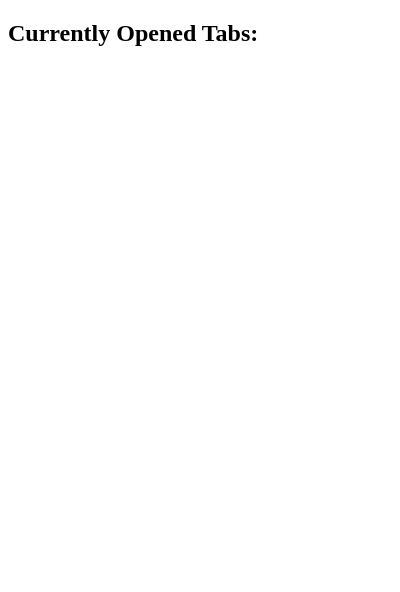
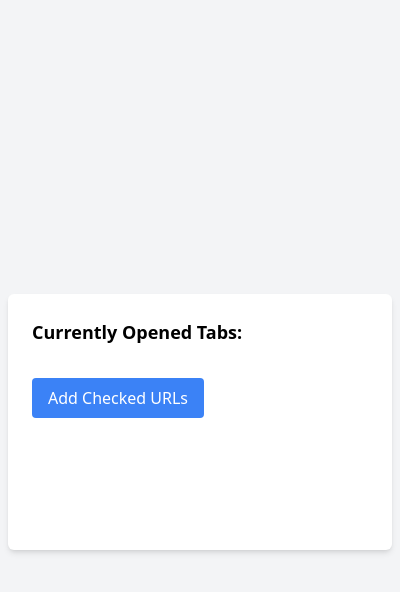
Before and after one commit to aaaallleen/Tab-Share, a browser extension: page src/popup.html in a window 400 px wide. Drawn offline with Linux system fonts and the light colour scheme.

Commit message:
trying out tailwind

```diff
--- a/src/popup.html
+++ b/src/popup.html
@@ -2,10 +2,16 @@
 <html>
 <head>
   <title>Tab Info</title>
+  <link rel="stylesheet" href="popup.css">
 </head>
-<body>
-  <h2>Currently Opened Tabs:</h2>
-  <ul id="tabList"></ul>
+<body class="min-h-screen flex items-center justify-center bg-gray-100">
+  <div class="w-96 h-64 p-6 bg-white shadow-md rounded-md">
+    <h2 class="text-lg font-semibold mb-4">Currently Opened Tabs:</h2>
+    <ul id="tabList"></ul>
+    <button id="addButton" class="mt-4 bg-blue-500 text-white px-4 py-2 rounded">
+      Add Checked URLs
+    </button>
+  </div>
   <script src="popup.js"></script>
 </body>
 </html>
--- /dev/null
+++ b/src/tailwind.config.js
@@ -0,0 +1,9 @@
+module.exports = {
+    content: [
+      "./popup.html",
+      "./popup.js"
+    ],
+    theme: {},
+    variants: {},
+    plugins: [],
+  };
--- /dev/null
+++ b/src/tailwind.css
@@ -0,0 +1,3 @@
+@import "tailwindcss/base";
+@import "tailwindcss/components";
+@import "tailwindcss/utilities";
```
Also changed, not shown: package.json (added, +15 -0 lines), src/popup.css (added), 1 other file.
